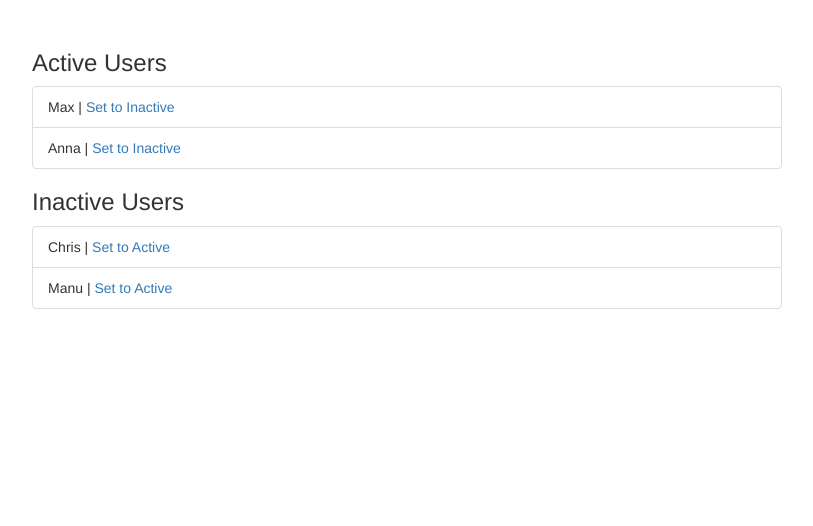
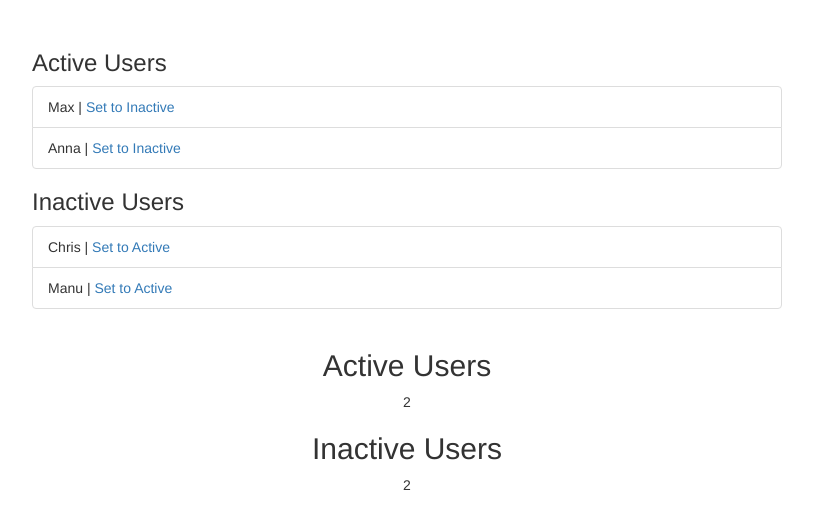
Before and after one commit to jakemaguy/angular-udemy-course, an Angular app: page /users in a window 1280 px wide. Shown: the top 526 px of the page, without its empty margins (233-1046 px from the left). Built offline with nearby package versions, Linux system fonts and the light colour scheme.

Commit message:
Solved first part, counter isnt working properly

```diff
--- a/src/app/active-users/active-users.component.ts
+++ b/src/app/active-users/active-users.component.ts
@@ -1,4 +1,5 @@
-import { Component, EventEmitter, Input, Output } from '@angular/core';
+import { Component, Input } from '@angular/core';
+import { UsersService } from '../users.service';
 
 @Component({
   selector: 'app-active-users',
@@ -7,9 +8,10 @@ import { Component, EventEmitter, Input, Output } from '@angular/core';
 })
 export class ActiveUsersComponent {
   @Input() users: string[];
-  @Output() userSetToInactive = new EventEmitter<number>();
+  // @Output() userSetToInactive = new EventEmitter<number>();
 
+  constructor(private usersService: UsersService) { }
   onSetToInactive(id: number) {
-    this.userSetToInactive.emit(id);
+    this.usersService.onSetToInactive(id);
   }
 }
--- a/src/app/app.component.html
+++ b/src/app/app.component.html
@@ -2,16 +2,22 @@
   <div class="row">
     <div class="col-xs-12 col-md-8 col-md-offset-2">
       <app-active-users
-        [users]="activeUsers"
-        (userSetToInactive)="onSetToInactive($event)"></app-active-users>
+        [users]="activeUsers"></app-active-users>
       <app-inactive-users
-        [users]="inactiveUsers"
-        (userSetToActive)="onSetToActive($event)"></app-inactive-users>
+        [users]="inactiveUsers"></app-inactive-users>
     </div>
     <!--
       Optimize this app by adding a UsersService which manages the active and inactive users.
 
       Also add a CounterService which counts the number of active->inactive and inactive->active actions.
     -->
+
+    <div class="col-xs-12 col-md-8 col-md-offset-2 text-center">
+      <h2>Active Users</h2>
+      <p>{{ getActiveUsers() }}</p>
+
+      <h2>Inactive Users</h2>
+      <p>{{ getInactiveUsers() }}</p>
+    </div>
   </div>
 </div>
--- a/src/app/app.component.ts
+++ b/src/app/app.component.ts
@@ -1,4 +1,6 @@
 import { Component } from '@angular/core';
+import { UsersService } from './users.service';
+import { CounterService } from './counter.service';
 
 @Component({
   selector: 'app-root',
@@ -6,16 +8,19 @@ import { Component } from '@angular/core';
   styleUrls: ['./app.component.css']
 })
 export class AppComponent {
-  activeUsers = ['Max', 'Anna'];
-  inactiveUsers = ['Chris', 'Manu'];
+  activeUsers = [];
+  inactiveUsers = [];
 
-  onSetToInactive(id: number) {
-    this.inactiveUsers.push(this.activeUsers[id]);
-    this.activeUsers.splice(id, 1);
+  constructor(private users: UsersService,
+    private counter: CounterService) {
+    this.activeUsers = users.activeUsers;
+    this.inactiveUsers = users.inactiveUsers;
   }
 
-  onSetToActive(id: number) {
-    this.activeUsers.push(this.inactiveUsers[id]);
-    this.inactiveUsers.splice(id, 1);
+  getActiveUsers() {
+    return this.counter.getActiveUsers();
+  }
+  getInactiveUsers() {
+    return this.counter.getActiveUsers();
   }
 }
--- a/src/app/app.module.ts
+++ b/src/app/app.module.ts
@@ -6,6 +6,9 @@ import { FormsModule } from '@angular/forms';
 import { AppComponent } from './app.component';
 import { ActiveUsersComponent } from './active-users/active-users.component';
 import { InactiveUsersComponent } from './inactive-users/inactive-users.component';
+
+import { CounterService } from './counter.service';
+import { UsersService } from './users.service';
 
 @NgModule({
   declarations: [
@@ -17,7 +20,7 @@ import { InactiveUsersComponent } from './inactive-users/inactive-users.componen
     BrowserModule,
     FormsModule,
   ],
-  providers: [],
+  providers: [CounterService, UsersService],
   bootstrap: [AppComponent]
 })
 export class AppModule { }
--- /dev/null
+++ b/src/app/counter.service.ts
@@ -0,0 +1,15 @@
+import { Injectable } from '@angular/core';
+import { UsersService } from './users.service';
+
+@Injectable()
+export class CounterService {
+  constructor(private usersService: UsersService) { }
+
+  getActiveUsers() {
+    return this.usersService.activeUsers.length;
+  }
+
+  getInactiveUsers() {
+    return this.usersService.inactiveUsers.length;
+  }
+}
--- a/src/app/inactive-users/inactive-users.component.ts
+++ b/src/app/inactive-users/inactive-users.component.ts
@@ -1,4 +1,5 @@
 import { Component, EventEmitter, Input, Output } from '@angular/core';
+import { UsersService } from '../users.service';
 
 @Component({
   selector: 'app-inactive-users',
@@ -7,9 +8,11 @@ import { Component, EventEmitter, Input, Output } from '@angular/core';
 })
 export class InactiveUsersComponent {
   @Input() users: string[];
-  @Output() userSetToActive = new EventEmitter<number>();
+  // @Output() userSetToActive = new EventEmitter<number>();
+
+  constructor(private usersService: UsersService) { }
 
   onSetToActive(id: number) {
-    this.userSetToActive.emit(id);
+    this.usersService.onSetToActive(id);
   }
 }
--- /dev/null
+++ b/src/app/users.service.ts
@@ -0,0 +1,15 @@
+export class UsersService {
+  constructor() { }
+  activeUsers = ['Max', 'Anna'];
+  inactiveUsers = ['Chris', 'Manu'];
+
+  onSetToInactive(id: number) {
+    this.inactiveUsers.push(this.activeUsers[id]);
+    this.activeUsers.splice(id, 1);
+  }
+
+  onSetToActive(id: number) {
+    this.activeUsers.push(this.inactiveUsers[id]);
+    this.inactiveUsers.splice(id, 1);
+  }
+}
```
Also changed, not shown: 1 other file (tests, documents, lock files or other folders).
